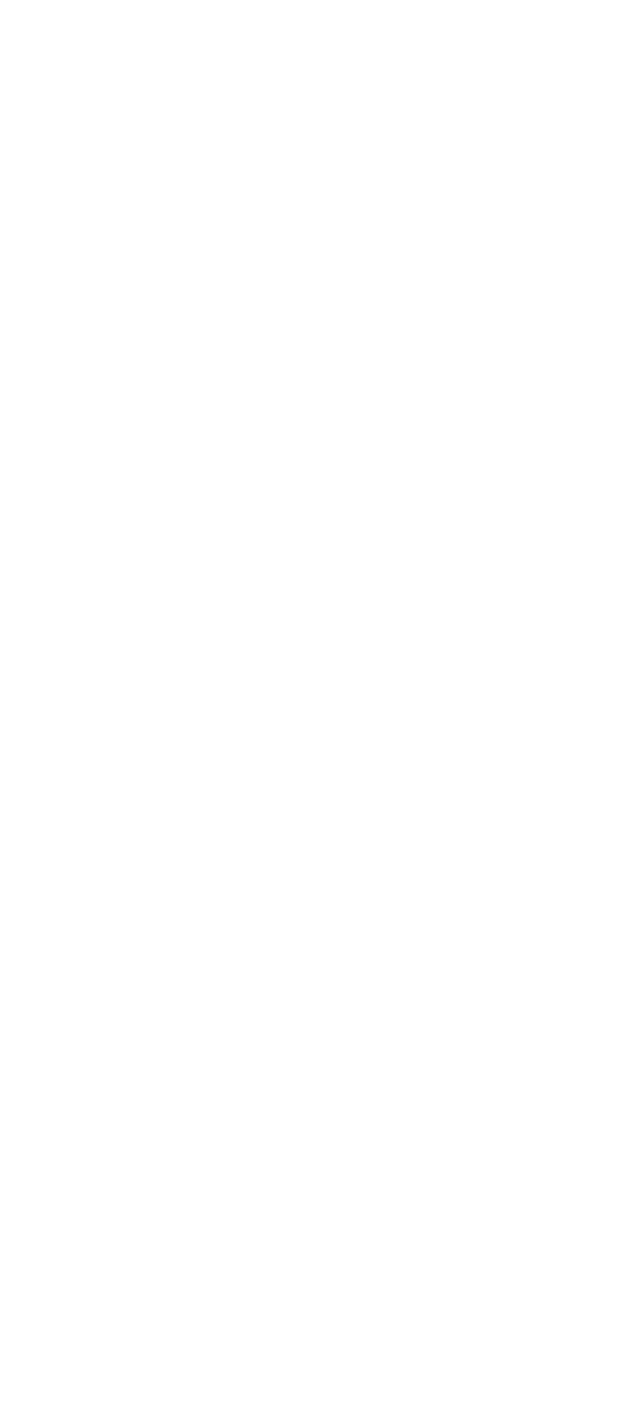
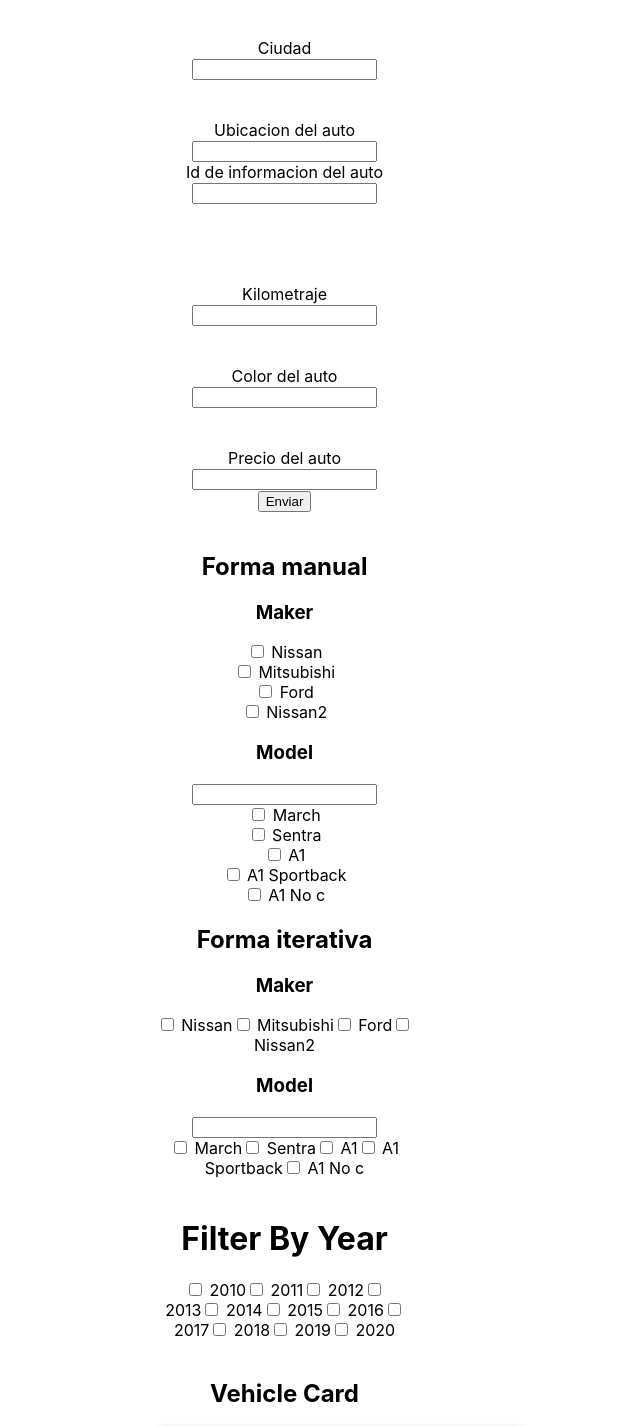
Before and after one commit to Hazagoku/Frontend_O.o, a React (Create React App) app in the folder frontend/: page / in a window 1280 px wide. Shown: the part 1163-2589 px from the top of the page, without its empty margins (0-640 px from the left). Before the commit the page ends 800 px from the top, so only its background shows below. Built offline with nearby package versions, Linux system fonts and the light colour scheme; no server answers.

Commit message:
Añadiendo filtros
Se añaden los filtros visuales restantes.

```diff
--- a/frontend/src/App.js
+++ b/frontend/src/App.js
@@ -10,6 +10,7 @@ import By_Year from "./components/By_Year";
 import FiltroPrecio from './components/FiltroPrecio.js';
 import Kilometraje from './components/Kilometraje.js';
 import Paginacion from './components/Paginacion.js';
+import By_Color from "./components/By_Color";
 import { useState } from 'react';
 
 
@@ -38,7 +39,18 @@ function App() {
       <h1>KAVAK</h1>
       <Styles>
         <div className="App">
+        <h1> Frontend </h1>
+        <br/>
           <div className="wrapper">
+            <Formulario/>
+            <br/>
+            <Maker_model/>
+            <br/>
+            <By_Year/>
+            <br/>
+            <h2>Vehicle Card</h2>
+            <VehicleCard/>
+            <br/>
             <h3>Maximo</h3>
             <FiltroPrecio color="#0074D9" />
             <h3>Minimo</h3>
@@ -47,6 +59,7 @@ function App() {
             <Kilometraje color="#0074D9" />
             <h3>Kilometraje minimo</h3>
             <Kilometraje color="#3D9970" />
+            <By_Color/>
           </div>
           <div className="paginas">
             <Paginacion></Paginacion>
@@ -59,19 +72,3 @@ function App() {
 }
 
 export default App;
-
-
-
-//<header className="App-header">
-//<h1> Frontend </h1>
-//<br/>
-//<Formulario/>
-//<br/>
-//<Maker_model/>
-//<br/>
-//<By_Year/>
-//<br/>
-//<h1>Vehicle Card</h1>
-// <VehicleCard/>
-//<br/>
-// </header>
```
